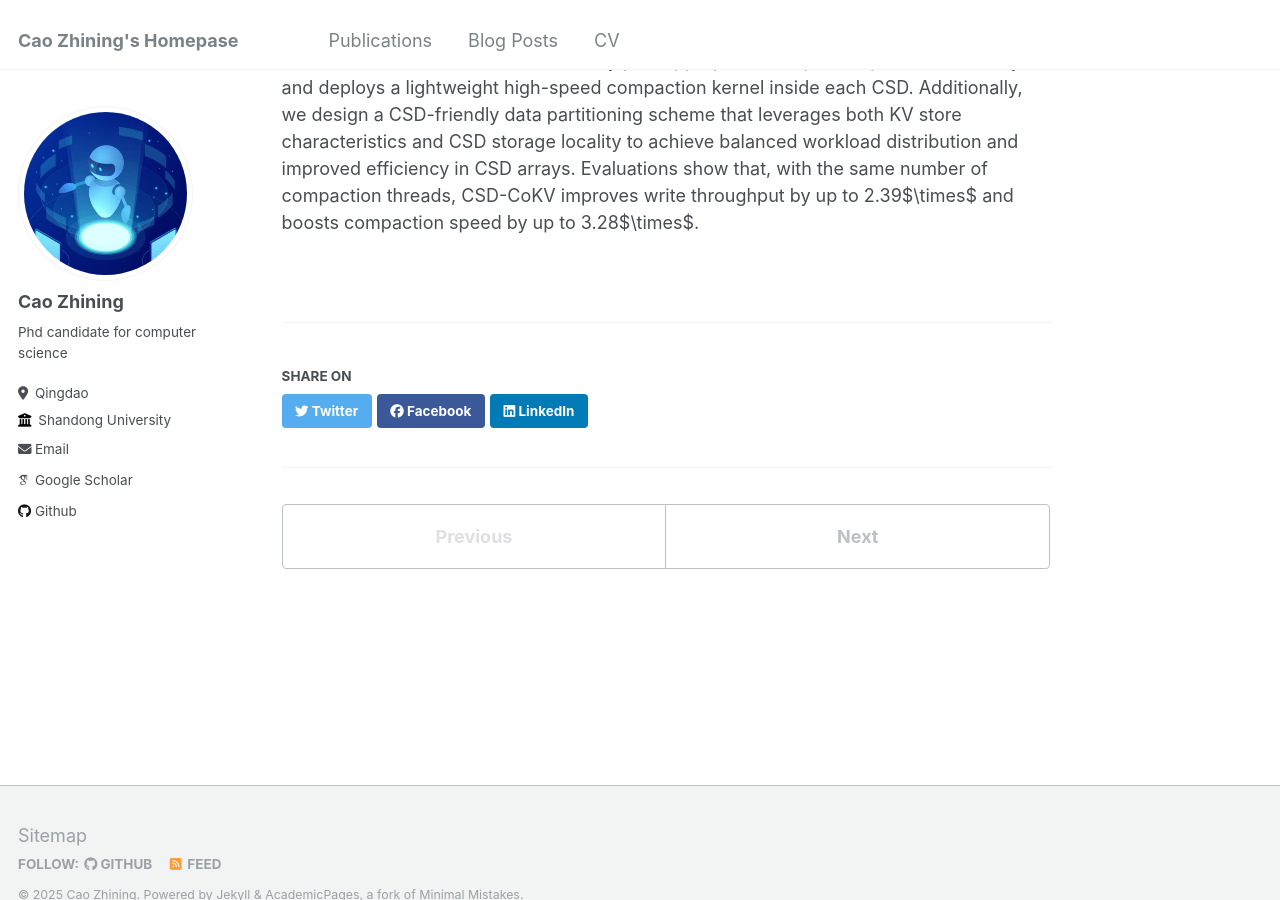
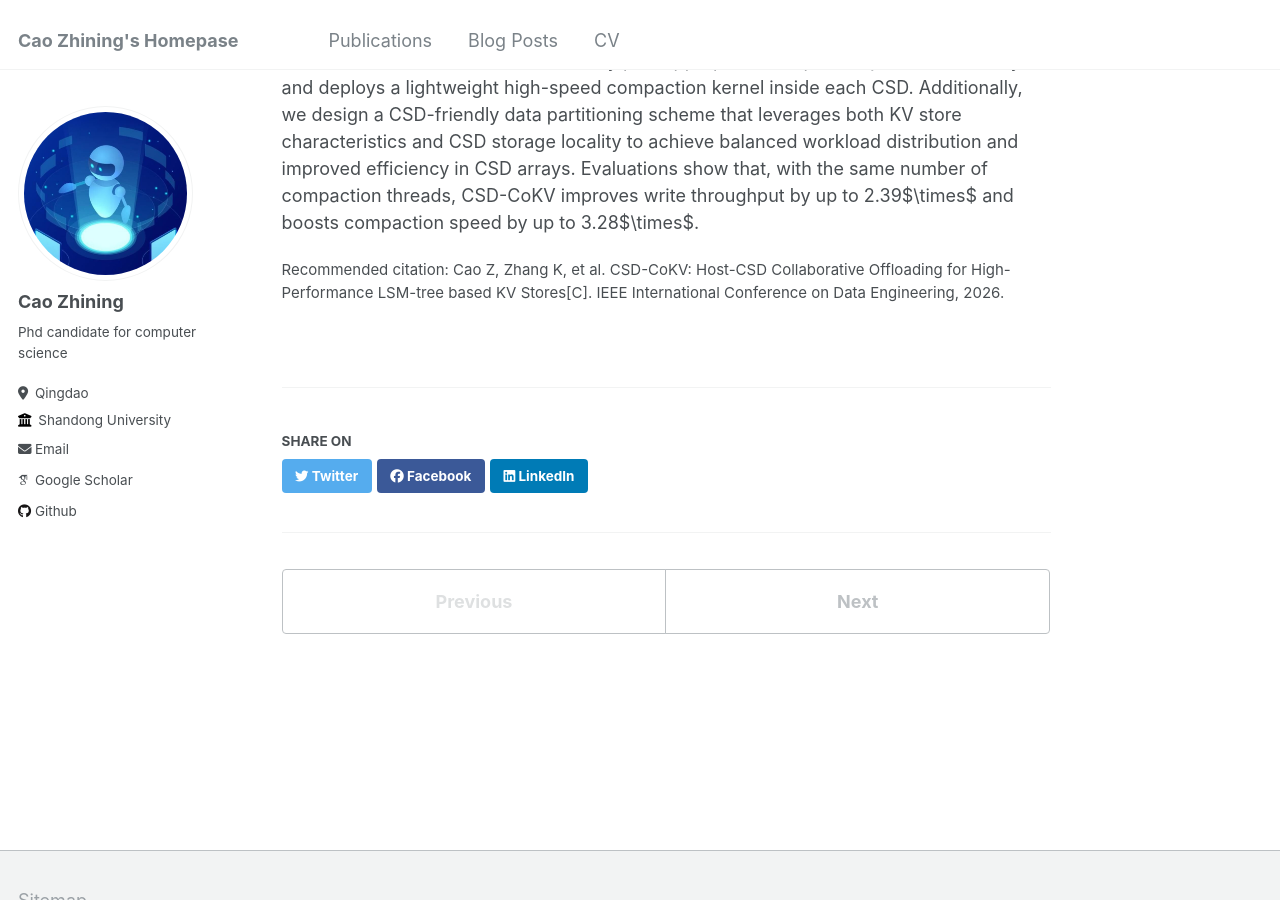
Before and after one commit to caozhining/caozhining.github.io, a Jekyll site: the page built from _publications/CSD-CoKV.md, in a window 1280 px wide and 900 px high, scrolled down 562 px. Built offline with Jekyll 4.4.1, drawn with Linux system fonts in a browser that asks for light colours; some web fonts are replaced.

Commit message:
Update CSD-CoKV.md

```diff
--- a/_publications/CSD-CoKV.md
+++ b/_publications/CSD-CoKV.md
@@ -7,7 +7,7 @@ Based on these key observations, we propose CSD-CoKV, a novel framework that har
 date: 2024-7-11
 venue: 'IEEE International Conference on Data Engineering 2026 (ICDE, CCF-A)'
 # paperurl: 'http://caozhining.github.io/files/HMC-FHE_A_Heterogeneous_Near_Data_Processing_Framework_for_Homomorphic_Encryption.pdf'
-# citation: 'Chen Z, Cao Z, Shen Z, et al. HMC-FHE: A Heterogeneous Near Data Processing Framework for Homomorphic Encryption[J]. IEEE Transactions on Computer-Aided Design of Integrated Circuits and Systems, 2024, 43(11): 3551-3563.'
+citation: 'Cao Z, Zhang K, et al. CSD-CoKV: Host-CSD Collaborative Offloading for High-Performance LSM-tree based KV Stores[C]. IEEE International Conference on Data Engineering, 2026.'
 ---
 
 LSM-tree-based key-value stores are widely used due to their high performance and write efficiency. However, their background compaction process requires substantial data movement between the host and storage devices, resulting in inefficient resource usage, frequent write stalls, and degraded overall throughput. Existing optimizations often fail to address the performance bottlenecks caused by excessive system interconnect traffic. Although in-storage computing offers a promising way to mitigate data transfer overhead, prior works typically offload all compaction tasks blindly to computational storage devices, which leads to performance degradation due to CSD resource constraints. Through experimental observations, we find that naively offloading all compactions to CSDs can harm performance, and that host-side execution is particularly inefficient for deep-level compactions and compactions with low key-range overlap scores.
```
